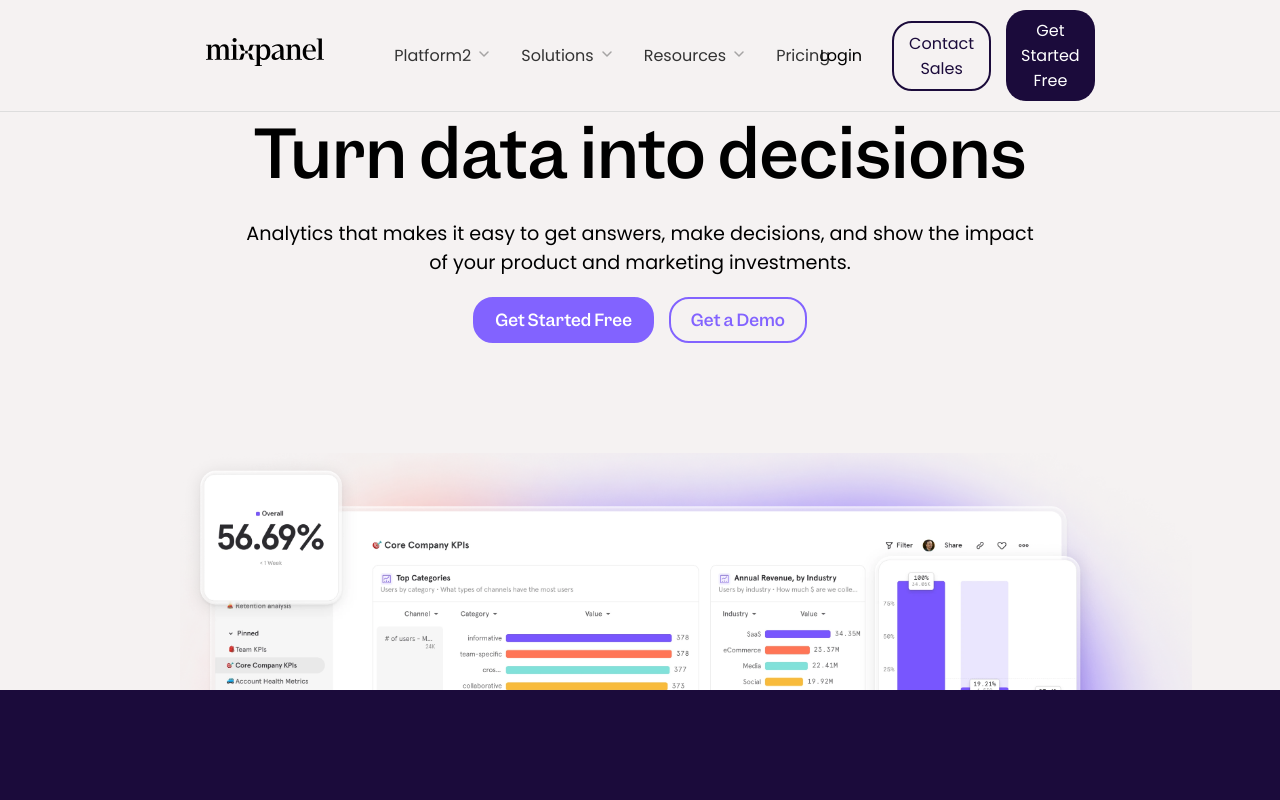
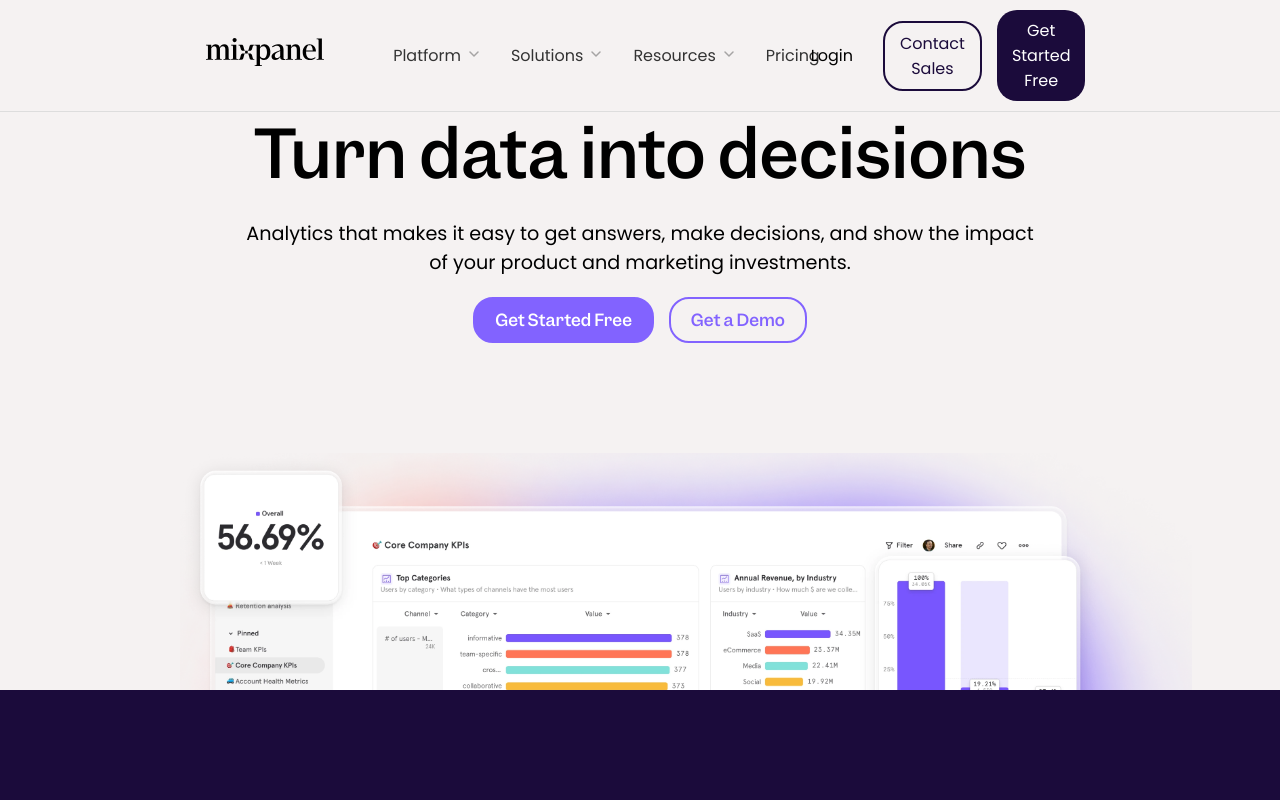
Before and after one commit to kgalarza95/landingpageangular, an Angular app: page / in a window 1280 px wide. Shown: the top 800 px of the page. Built offline with nearby package versions, Linux system fonts and the light colour scheme.

Commit message:
feat - se agrega componentes de main. proceso de reproduccion de video de forma automatica con ts

```diff
--- a/src/app/components/header/header.component.html
+++ b/src/app/components/header/header.component.html
@@ -8,7 +8,7 @@
 
             <menu class="menu" role="menu">
                 <li class="menu-item--dropdown" role="menuitem">
-                    <a href="#" aria-haspopup="true" aria-expanded="false" tabindex="0">Platform2
+                    <a href="#" aria-haspopup="true" aria-expanded="false" tabindex="0">Platform
                         <i><img src="./assets/images/chevron.svg" alt="Chevron para Platform"></i>
                     </a>
                 </li>
@@ -22,6 +22,7 @@
                         <i><img src="./assets/images/chevron.svg" alt="Chevron para Resources"></i>
                     </a>
                 </li>
+
 
                 <app-submenu></app-submenu>
 
--- a/src/app/components/menuitem/menuitem.component.html
+++ /dev/null
@@ -1 +0,0 @@
-<p>menuitem works!</p>
--- a/src/app/components/sec-footer/footer/footer.component.html
+++ b/src/app/components/sec-footer/footer/footer.component.html
@@ -3,7 +3,6 @@
 <footer class="footer">
     <div class="footer__content">
 
-        <!--  -->
 
         <app-footer-logo></app-footer-logo>
 
```
Also changed, not shown: src/app/components/menuitem/menuitem.component.ts (deleted, +0 -11 lines), src/app/components/menuitem/menuitem.component.scss (deleted), 1 other file (tests, documents, lock files or other folders).
